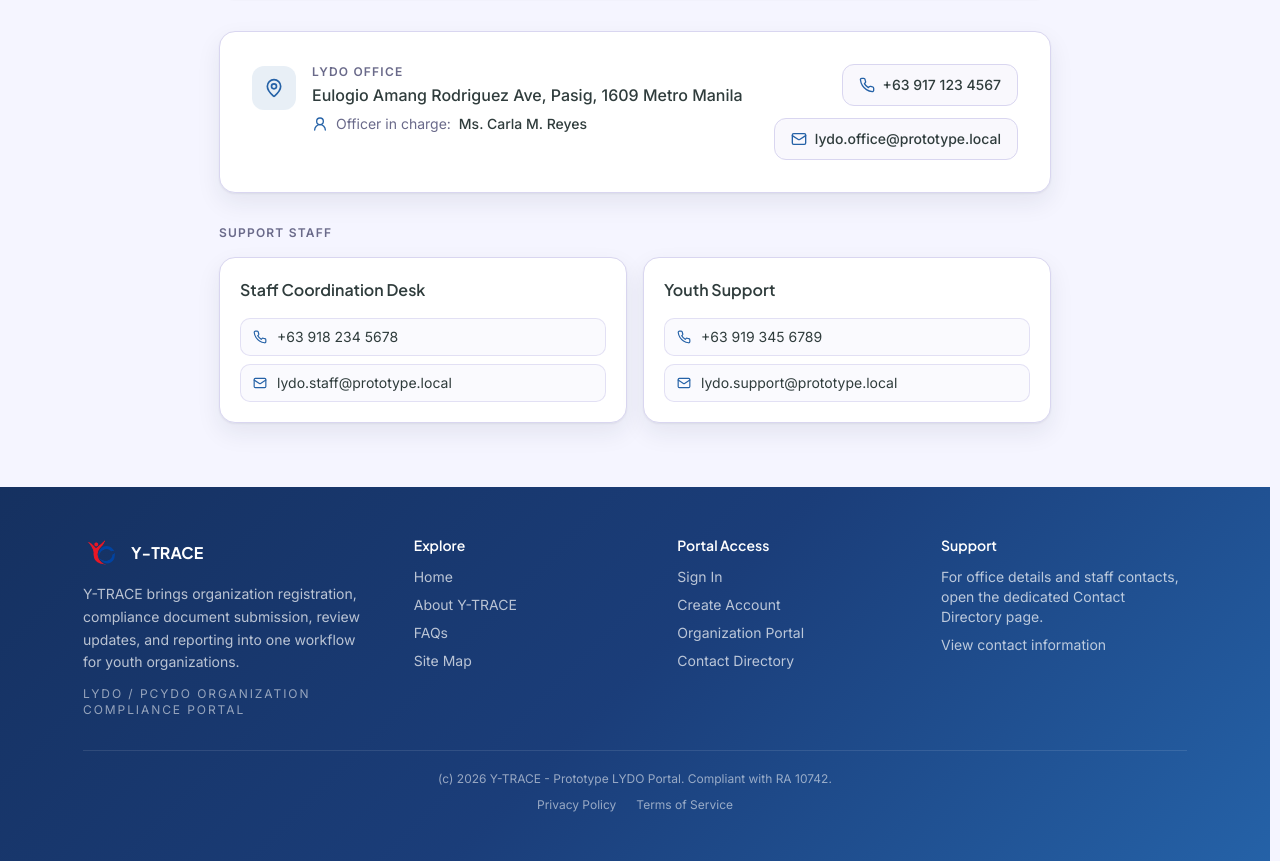
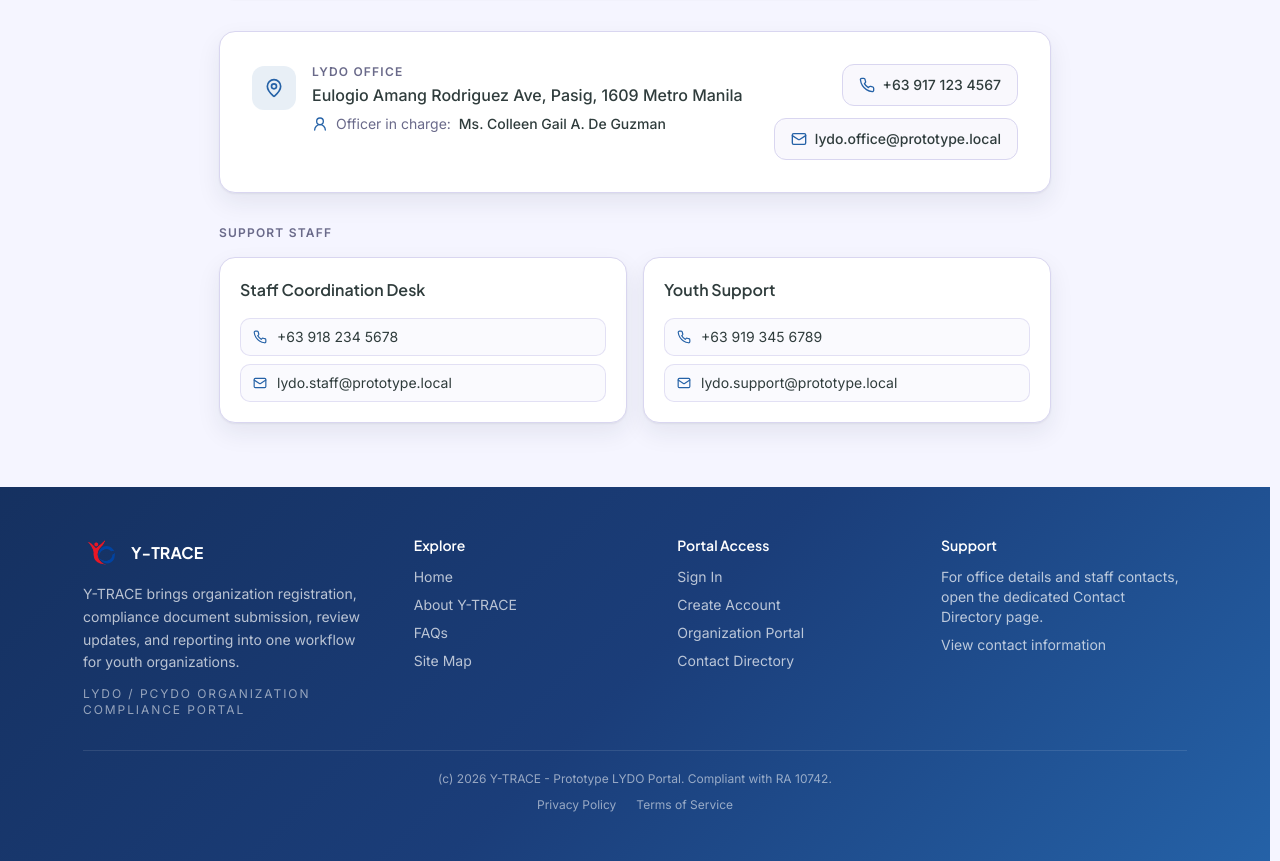
Before and after one commit to txiaoqt/lydorg, a React (Vite) app: page /contacts in a window 1280 px wide. Shown: the part 789-1650 px from the top of the page. Built offline with nearby package versions, Linux system fonts and the light colour scheme; no server answers; grey boxes are pictures that could not be loaded.

Commit message:
Update contact page OIC name

```diff
--- a/src/pages/Contacts.tsx
+++ b/src/pages/Contacts.tsx
@@ -18,7 +18,7 @@ const OFFICE_COORDS: [number, number] = [14.592421073182033, 121.08615468030744]
 
 const officeContact = {
   officeAddress: "Eulogio Amang Rodriguez Ave, Pasig, 1609 Metro Manila",
-  officerInCharge: "Ms. Carla M. Reyes",
+  officerInCharge: "Ms. Colleen Gail A. De Guzman",
   contactNumber: "+63 917 123 4567",
   contactEmail: "lydo.office@prototype.local",
 };
```
